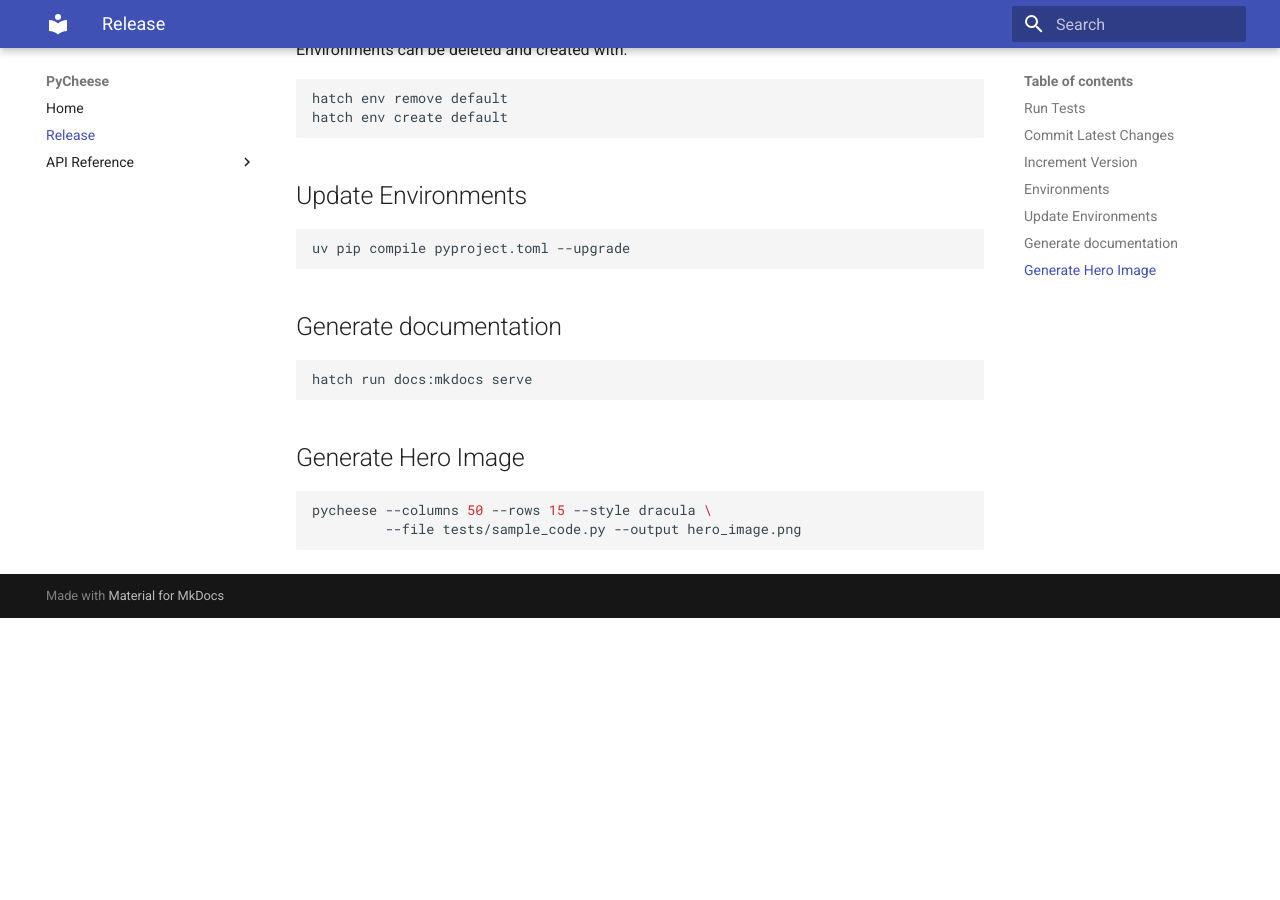
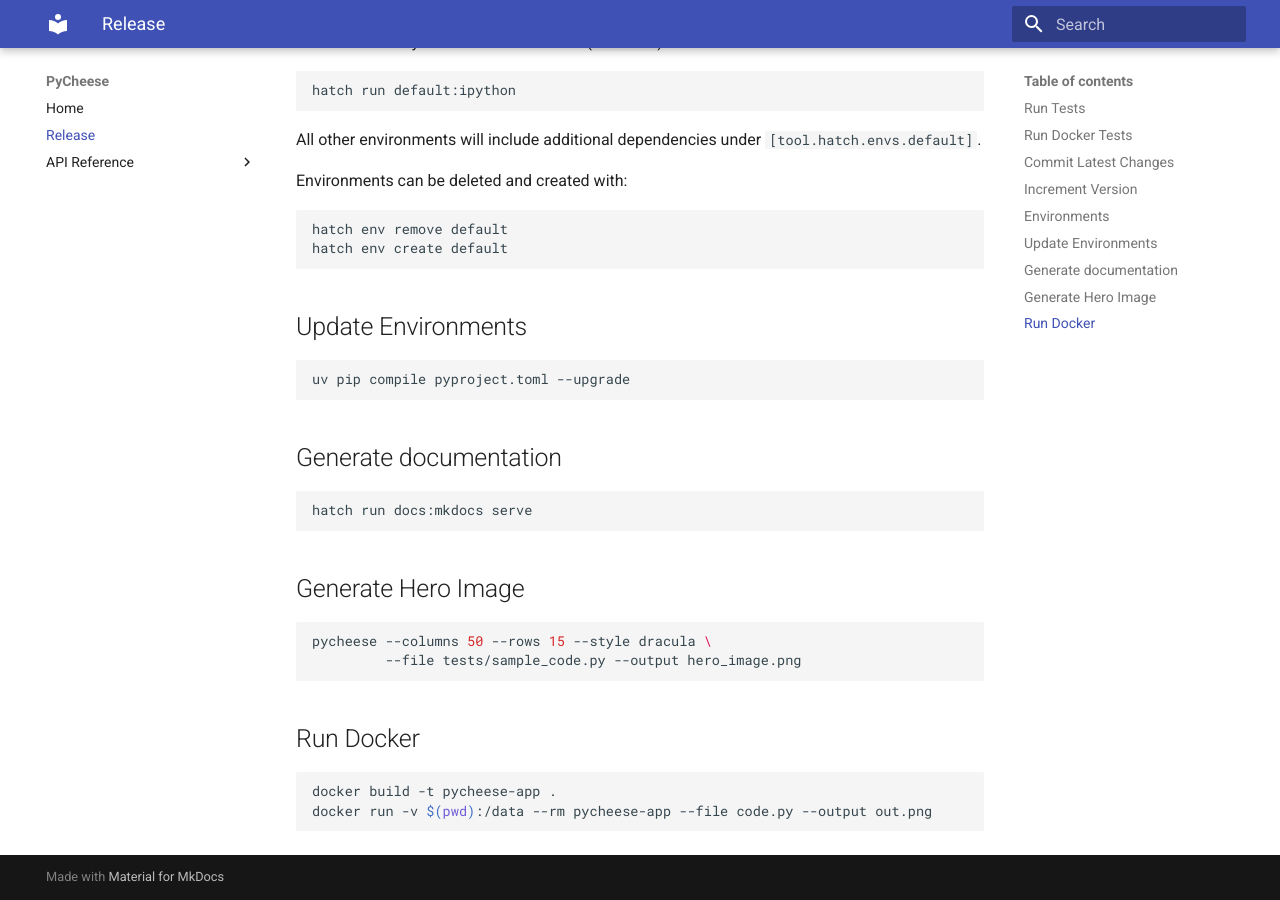
Before and after one commit to krautlabs/test, an MkDocs documentation site: the page built from docs/release.md, in a window 1280 px wide and 900 px high, scrolled down 1147 px. Built offline with MkDocs 1.6.1 and Material for MkDocs 9.7.7, drawn with Linux system fonts in a browser that asks for light colours; before the commit the page ends 1765 px from its top, so only the background shows below that; some of the changed text lies outside the part shown.

Commit message:
add testing layer to Dockerfile

````diff
--- a/docs/release.md
+++ b/docs/release.md
@@ -4,6 +4,12 @@
 
 ```bash
 hatch run pytest
+```
+
+## Run Docker Tests
+
+```bash
+docker build --target tester -t pycheese-test .
 ```
 
 ## Commit Latest Changes
@@ -78,3 +84,11 @@
 pycheese --columns 50 --rows 15 --style dracula \
          --file tests/sample_code.py --output hero_image.png
 ```
+
+
+## Run Docker
+
+```bash
+docker build -t pycheese-app .
+docker run -v $(pwd):/data --rm pycheese-app --file code.py --output out.png
+```
````
Also changed, not shown: 3 other files.
